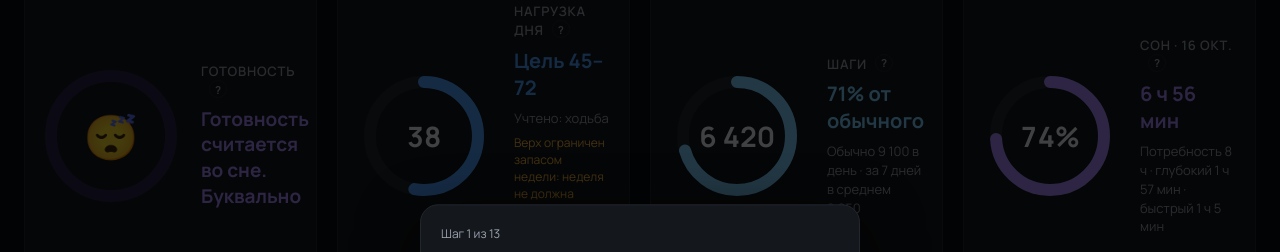
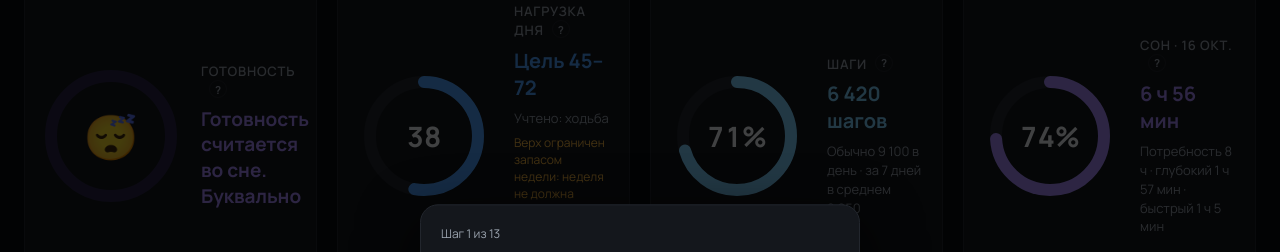
Before and after one commit to Chartedkey/Kouros, a React (Vite) app: page / in a window 1280 px wide. Both pictures are taken after a click on the button "Войти через Windows Hello". Shown: the part 315-567 px from the top of the page. Built offline with nearby package versions, Linux system fonts and the light colour scheme; a web font is replaced by a local one.

Commit message:
1.4.1: steps ring shows % of usual
Co-Authored-By: Claude Opus 5.5 <noreply@anthropic.com>
Claude-Session: https://claude.ai/code/session_01KWiVr3CrhoBC4uBXqK3rt2

```diff
--- a/src/pages/Today.tsx
+++ b/src/pages/Today.tsx
@@ -420,14 +420,14 @@ export function Today({ onSettings, onTraining, onHealth, onPsych, onHealthDay,
         </section>
         {s.steps && (s.steps.today != null || s.steps.usual != null) && (
           <section className="card ring-card" aria-label="Шаги">
-            <MiniRing frac={s.steps.usual ? Math.min(1, (s.steps.today ?? 0) / s.steps.usual) : 0} color="#7FD3FF" label={s.steps.today != null ? n0(s.steps.today) : '—'} />
+            <MiniRing frac={s.steps.usual ? Math.min(1, (s.steps.today ?? 0) / s.steps.usual) : 0} color="#7FD3FF" label={s.steps.today != null && s.steps.usual ? `${Math.round((s.steps.today / s.steps.usual) * 100)}%` : '—'} />
             <div className="stack">
               <span className="label">Шаги</span>
               <span style={{ fontSize: 20, fontWeight: 700, color: '#7FD3FF' }}>
-                {s.steps.usual ? (s.steps.today != null ? `${Math.round((s.steps.today / s.steps.usual) * 100)}% от обычного` : 'пока нет данных') : 'норма набирается'}
+                {s.steps.today != null ? `${n0(s.steps.today)} шагов` : 'пока нет данных'}
               </span>
               <span className="muted small" style={{ lineHeight: 1.45 }}>
-                {s.steps.usual ? `Обычно ${n0(s.steps.usual)} в день` : ''}{s.steps.avg7 ? `${s.steps.usual ? ' · ' : ''}за 7 дней в среднем ${n0(s.steps.avg7)}` : ''}
+                {s.steps.usual ? `Обычно ${n0(s.steps.usual)} в день` : 'Обычный день ещё набирается'}{s.steps.avg7 ? `${s.steps.usual ? ' · ' : ''}за 7 дней в среднем ${n0(s.steps.avg7)}` : ''}
               </span>
             </div>
           </section>
```
